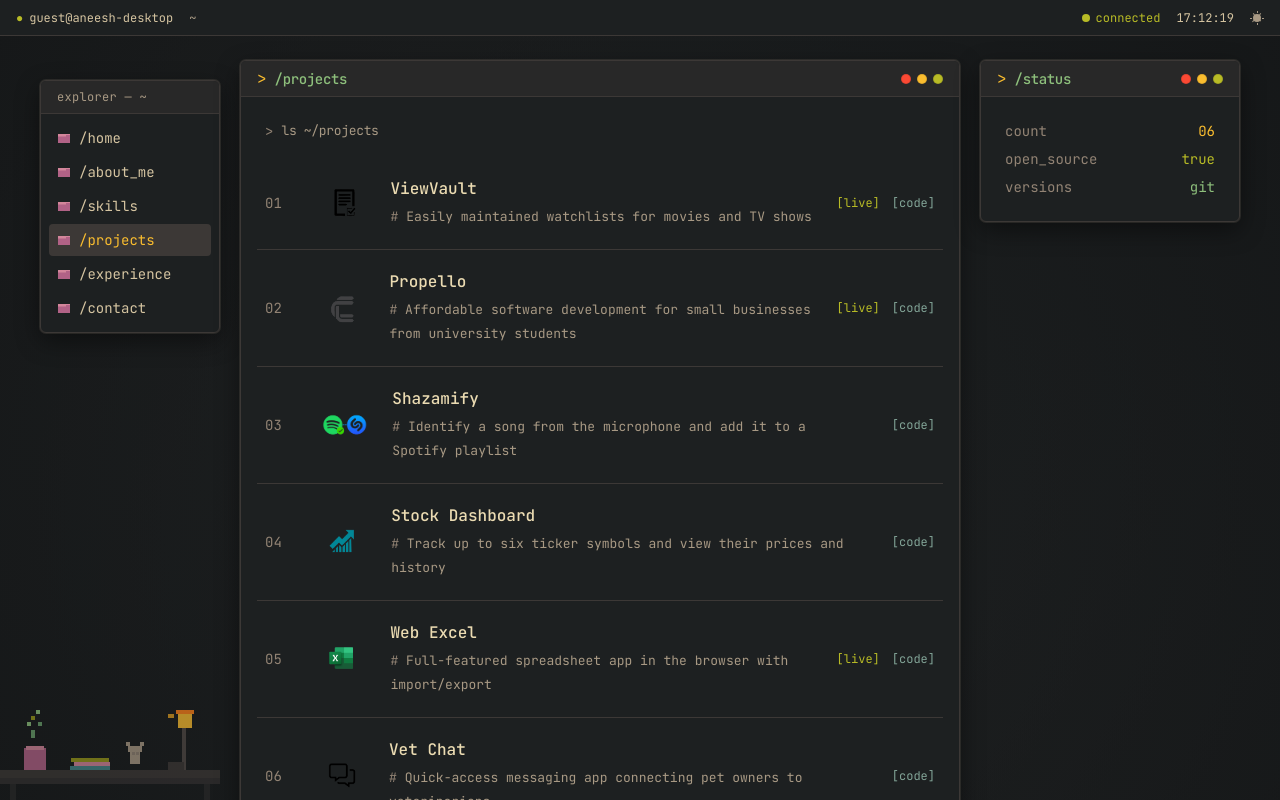
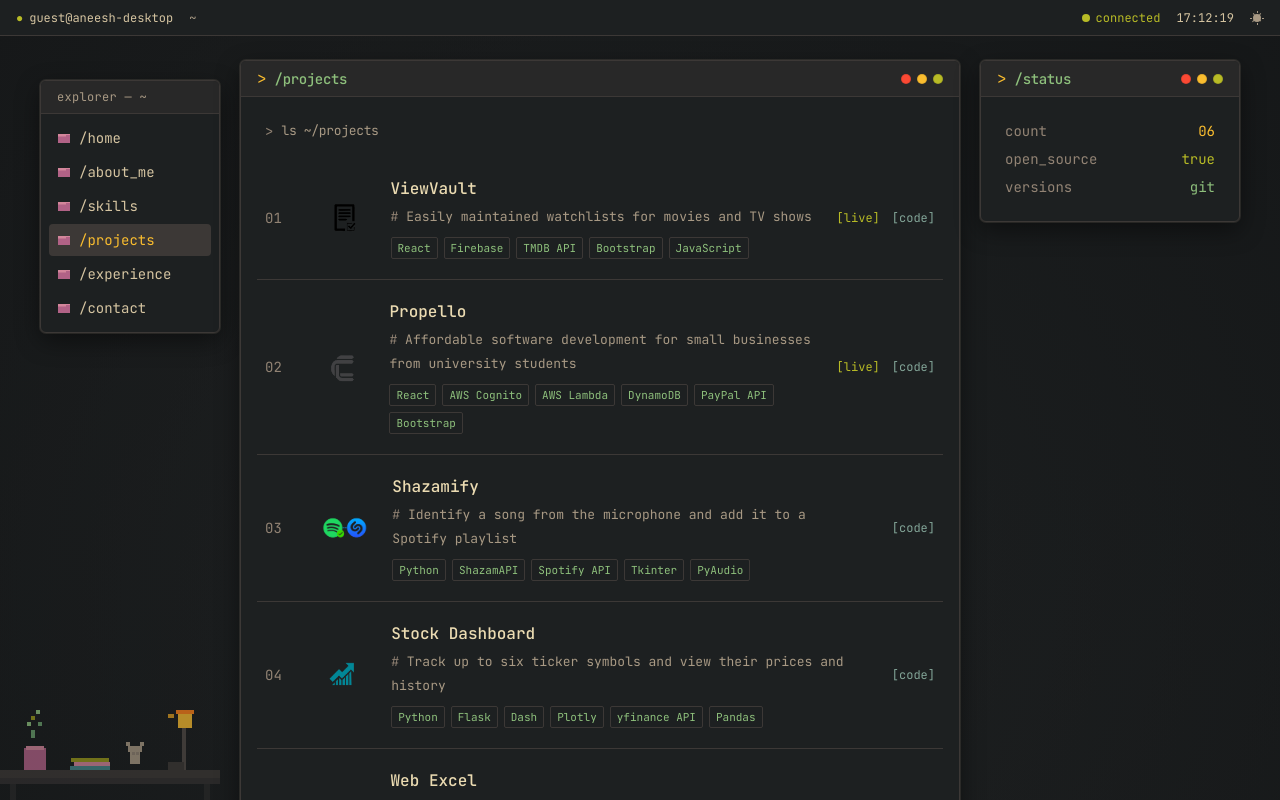
Before and after one commit to AneeshSharma9/portfolio, a Next.js app: page /projects in a window 1280 px wide. Shown: the top 800 px of the page. Built offline with nearby package versions, Linux system fonts and the light colour scheme.

Commit message:
feat: minor fixes and changes

```diff
--- a/data/data.js
+++ b/data/data.js
@@ -14,6 +14,7 @@
         github: "https://github.com/AneeshSharma9/ViewVault",
         live: "https://viewvault.netlify.app/",
         description: "Easily maintained watchlists for movies and TV shows",
+        tech: ["React", "Firebase", "TMDB API", "Bootstrap", "JavaScript"],
     },
     {
         id: 2,
@@ -22,6 +23,7 @@
         github: "https://github.com/AneeshSharma9/propello",
         live: "https://propello.netlify.app/",
         description: "Affordable software development for small businesses from university students",
+        tech: ["React", "AWS Cognito", "AWS Lambda", "DynamoDB", "PayPal API", "Bootstrap"],
     },
     {
         id: 3,
@@ -30,6 +32,7 @@
         github: "https://github.com/AneeshSharma9/Shazamify",
         live: "",
         description: "Identify a song from the microphone and add it to a Spotify playlist",
+        tech: ["Python", "ShazamAPI", "Spotify API", "Tkinter", "PyAudio"],
     },
     {
         id: 4,
@@ -38,6 +41,7 @@
         github: "https://github.com/AneeshSharma9/stock-dashboard",
         live: "",
         description: "Track up to six ticker symbols and view their prices and history",
+        tech: ["Python", "Flask", "Dash", "Plotly", "yfinance API", "Pandas"],
     },
     {
         id: 5,
@@ -46,6 +50,7 @@
         github: "https://github.com/AneeshSharma9/WebExcel",
         live: "https://webexcel.netlify.app/",
         description: "Full-featured spreadsheet app in the browser with import/export",
+        tech: ["JavaScript", "AngularJS", "ag-Grid", "SheetJS", "Netlify"],
     },
     {
         id: 6,
@@ -54,6 +59,7 @@
         github: "https://github.com/AneeshSharma9/vet-chat",
         live: "",
         description: "Quick-access messaging app connecting pet owners to veterinarians",
+        tech: ["React", "Stream Chat API", "JavaScript", "Netlify", "Heroku"],
     },
 
 
--- a/pages/contact.js
+++ b/pages/contact.js
@@ -203,9 +203,6 @@
                   <span className="text-gruv-gray">average reply:</span>{" "}
                   <span className="text-gruv-aqua">&lt; 24h</span>
                 </p>
-                <p className="mt-2 text-gruv-fg2 text-[13px] leading-6">
-                  Open to new opportunities in software engineering.
-                </p>
               </div>
             </TerminalWindow>
           </aside>
--- a/pages/index.js
+++ b/pages/index.js
@@ -21,19 +21,29 @@
 
 const SKILL_GROUPS = [
   {
-    title: "Languages",
+    title: "Primary",
     icon: "code",
-    items: ["Python", "Java", "C++", "SQL", "JavaScript", "Rust", "Ruby", "R", "C#", "OCaml", "Kotlin"],
+    items: ["Python", "Java", "SQL", "JavaScript/TypeScript"],
   },
   {
-    title: "Frameworks & Tools",
+    title: "Backend & Cloud",
     icon: "gear",
-    items: ["React", "Next.js", "Node.js", "Express", "Tailwind", "Git", "Docker", "Linux", "Flask", "PyTorch"],
+    items: ["Node.js", "Flask", "AWS", "Azure", "Docker", "APIs", "Databases", "Firebase", "Heroku", "Pandas"],
   },
   {
-    title: "Other",
+    title: "Frontend",
     icon: "layers",
-    items: ["Problem Solving", "System Design", "APIs", "Databases", "Cloud (AWS)", "Android", "Unity"],
+    items: ["React", "Next.js", "Tailwind", "Bootstrap", "AngularJS"],
+  },
+  {
+    title: "Development",
+    icon: "terminal",
+    items: ["Git", "Linux", "System Design"],
+  },
+  {
+    title: "Additional",
+    icon: "layers",
+    items: ["C++", "Rust", "Kotlin", "C#", "Ruby", "R", "OCaml"],
   },
 ];
 
@@ -182,10 +192,6 @@
                   />
                 </div>
                 <p className="text-gruv-yellow font-medium mt-4">Aneesh Sharma</p>
-                <div className="flex items-center gap-1.5 mt-3 text-xs">
-                  <span className="w-2 h-2 rounded-full bg-gruv-green"></span>
-                  <span className="text-gruv-fg2">open to opportunities</span>
-                </div>
               </div>
             </TerminalWindow>
 
--- a/pages/projects.js
+++ b/pages/projects.js
@@ -91,6 +91,18 @@
                             {item.description}
                           </p>
                         )}
+                        {item.tech?.length > 0 && (
+                          <div className="mt-2 flex flex-wrap gap-1.5">
+                            {item.tech.map((t) => (
+                              <span
+                                key={t}
+                                className="px-1.5 py-0.5 border border-gruv-bg3 text-gruv-aqua text-[11px] leading-4 rounded-sm"
+                              >
+                                {t}
+                              </span>
+                            ))}
+                          </div>
+                        )}
                       </div>
                     </div>
                     <div className="sm:ml-auto flex items-center gap-3 text-xs ml-11 shrink-0">
--- a/pages/resume.js
+++ b/pages/resume.js
@@ -15,6 +15,7 @@
     company: "W.L. Gore & Associates",
     companyUrl: "https://www.gore.com",
     period: "June 2025 - Present",
+    focus: "Backend · Cloud Integrations · AI Automation",
     points: [
       "Design and build backend cloud integrations connecting Gore's internal systems, using Azure Function Apps to orchestrate data flows between disparate platforms.",
       "Develop integration services primarily in TypeScript, with Python handling data processing and automation across pipelines.",
@@ -172,6 +173,12 @@
                         [{job.period}]
                       </span>
                     </div>
+                    {job.focus && (
+                    <p className="mt-1 text-gruv-fg2 text-[13px]">
+                      <span className="text-gruv-gray">focus:</span>{" "}
+                      <span className="text-gruv-aqua">{job.focus}</span>
+                    </p>
+                  )}
                     <ul className="mt-5 space-y-3 text-gruv-fg1 text-[15px] leading-7">
                       {job.points.map((point, i) => (
                         <li key={i} className="flex gap-3">
@@ -242,10 +249,6 @@
                   <span>Software Engineer</span>
                 </div>
                 <div className="flex justify-between">
-                  <span className="text-gruv-gray">status</span>
-                  <span className="text-gruv-green">open</span>
-                </div>
-                <div className="flex justify-between">
                   <span className="text-gruv-gray">base</span>
                   <span>Newark, DE</span>
                 </div>
```
